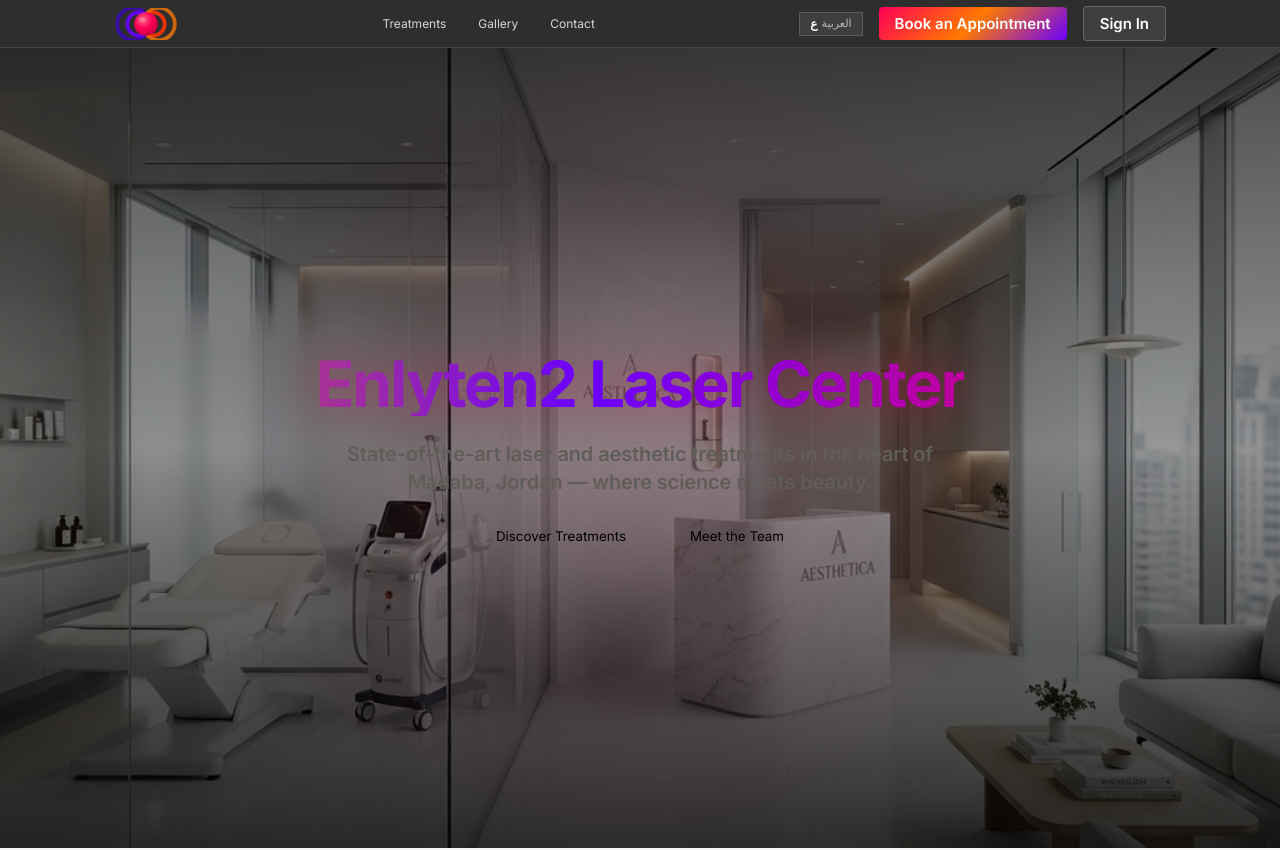
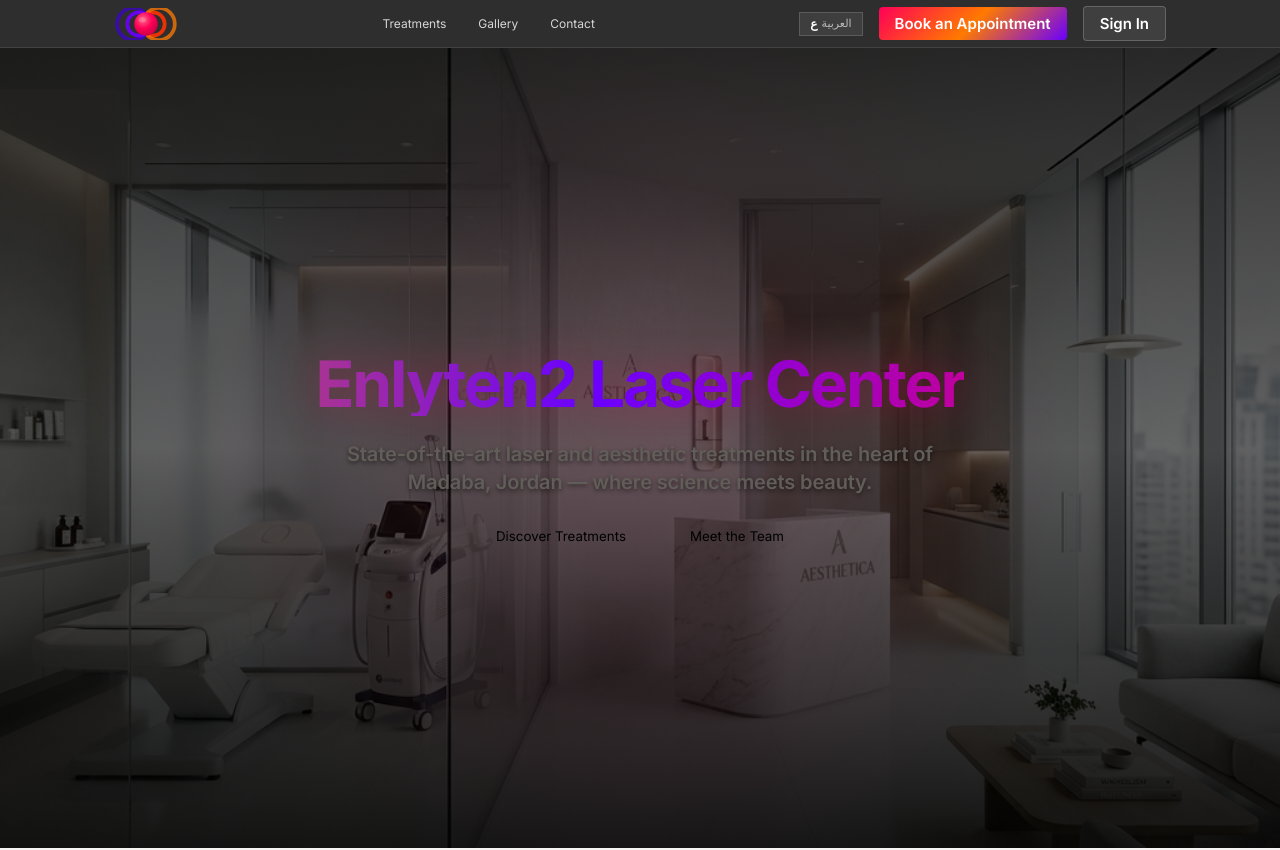
Before and after one commit to Abdoocoder/Enlyten2, a React (Vite) app: page / in a window 1280 px wide. Shown: the top 850 px of the page. Built offline with nearby package versions, Linux system fonts and the light colour scheme; no server answers.

Commit message:
feat: add CSS styles for the home page hero, philosophy, and treatment sections

```diff
--- a/src/pages/Home.css
+++ b/src/pages/Home.css
@@ -11,7 +11,7 @@
   justify-content: center;
   text-align: center;
   background:
-    linear-gradient(to bottom, rgba(0, 0, 0, 0.7) 0%, rgba(0, 0, 0, 0.4) 50%, rgba(0, 0, 0, 0.8) 100%),
+    linear-gradient(to bottom, rgba(0, 0, 0, 0.8) 0%, rgba(0, 0, 0, 0.6) 50%, rgba(0, 0, 0, 0.9) 100%),
     url('/images/hero-clinic.png') no-repeat center center;
   background-size: cover;
   background-attachment: fixed;
@@ -30,7 +30,9 @@
 .hero-subtitle {
   margin-top: var(--spacing-lg);
   margin-bottom: var(--spacing-xl);
-  color: rgba(255, 255, 255, 0.65);
+  color: rgba(255, 255, 255, 0.95);
+  font-weight: 500;
+  text-shadow: 0 2px 4px rgba(0, 0, 0, 0.5);
   max-width: 600px;
   margin-inline: auto;
 }
```
